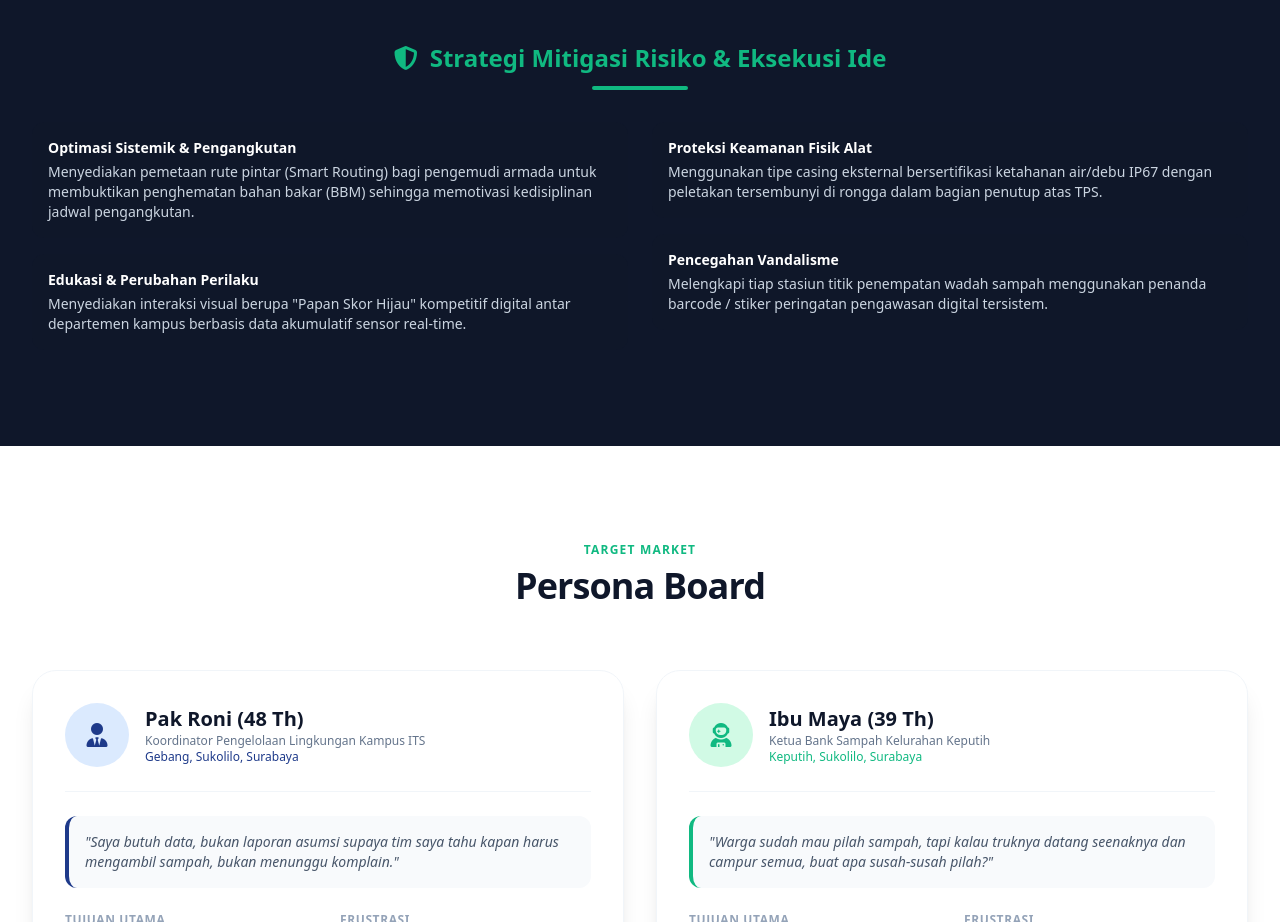
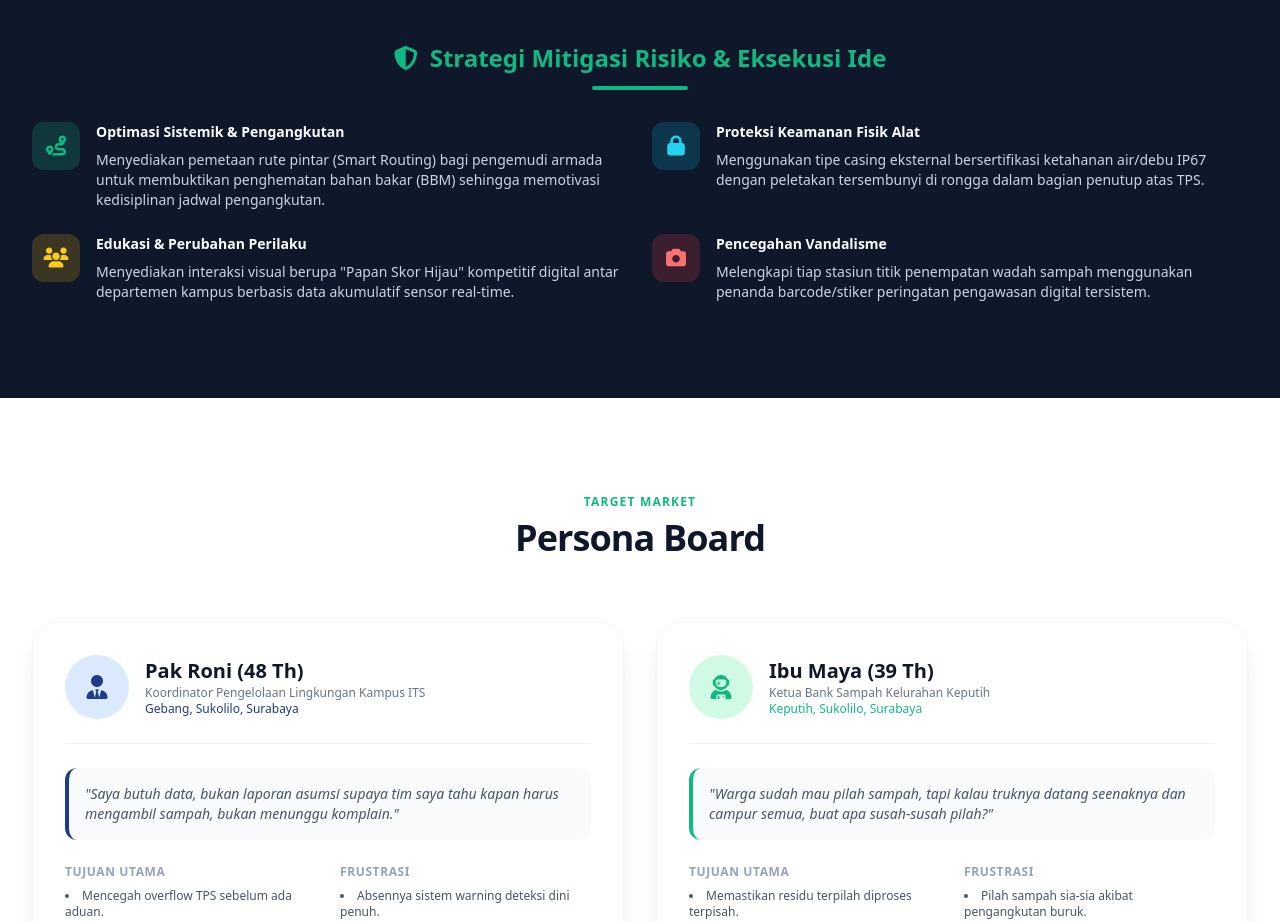
Before and after one commit to lghifari/GeoWaste.github.io, a plain HTML site: page index.html in a window 1280 px wide. Shown: the part 2800-3722 px from the top of the page. Drawn offline with nearby package versions, Linux system fonts and the light colour scheme.

Commit message:
Update index.html

```diff
--- a/index.html
+++ b/index.html
@@ -278,25 +278,67 @@
             </div>
 
                 <div class="grid grid-cols-1 md:grid-cols-2 gap-6 text-sm">
-                    <div class="space-y-4">
-                        <div class="bg-slate-900/40 p-4 rounded-xl">
-                            <h4 class="font-bold text-white mb-1">Optimasi Sistemik & Pengangkutan</h4>
-                            <p class="text-slate-300">Menyediakan pemetaan rute pintar (Smart Routing) bagi pengemudi armada untuk membuktikan penghematan bahan bakar (BBM) sehingga memotivasi kedisiplinan jadwal pengangkutan.</p>
+
+    <!-- Item 1 -->
+    <div class="flex items-start gap-4">
+        <div class="w-12 h-12 rounded-xl bg-geoGreen/20 flex items-center justify-center shrink-0">
+            <i class="fa-solid fa-route text-geoGreen text-xl"></i>
         </div>
-                        <div class="bg-slate-900/40 p-4 rounded-xl">
-                            <h4 class="font-bold text-white mb-1">Edukasi & Perubahan Perilaku</h4>
-                            <p class="text-slate-300">Menyediakan interaksi visual berupa "Papan Skor Hijau" kompetitif digital antar departemen kampus berbasis data akumulatif sensor real-time.</p>
+        <div>
+            <h4 class="font-bold text-white mb-2">
+                Optimasi Sistemik & Pengangkutan
+            </h4>
+            <p class="text-slate-300">
+                Menyediakan pemetaan rute pintar (Smart Routing) bagi pengemudi armada untuk membuktikan penghematan bahan bakar (BBM) sehingga memotivasi kedisiplinan jadwal pengangkutan.
+            </p>
         </div>
     </div>
-                    <div class="space-y-4">
-                        <div class="bg-slate-900/40 p-4 rounded-xl">
-                            <h4 class="font-bold text-white mb-1">Proteksi Keamanan Fisik Alat</h4>
-                            <p class="text-slate-300">Menggunakan tipe casing eksternal bersertifikasi ketahanan air/debu IP67 dengan peletakan tersembunyi di rongga dalam bagian penutup atas TPS.</p>
+
+    <!-- Item 2 -->
+    <div class="flex items-start gap-4">
+        <div class="w-12 h-12 rounded-xl bg-cyan-500/20 flex items-center justify-center shrink-0">
+            <i class="fa-solid fa-lock text-cyan-400 text-xl"></i>
         </div>
-                        <div class="bg-slate-900/40 p-4 rounded-xl">
-                            <h4 class="font-bold text-white mb-1">Pencegahan Vandalisme</h4>
-                            <p class="text-slate-300">Melengkapi tiap stasiun titik penempatan wadah sampah menggunakan penanda barcode / stiker peringatan pengawasan digital tersistem.</p>
+        <div>
+            <h4 class="font-bold text-white mb-2">
+                Proteksi Keamanan Fisik Alat
+            </h4>
+            <p class="text-slate-300">
+                Menggunakan tipe casing eksternal bersertifikasi ketahanan air/debu IP67 dengan peletakan tersembunyi di rongga dalam bagian penutup atas TPS.
+            </p>
         </div>
+    </div>
+
+    <!-- Item 3 -->
+    <div class="flex items-start gap-4">
+        <div class="w-12 h-12 rounded-xl bg-yellow-500/20 flex items-center justify-center shrink-0">
+            <i class="fa-solid fa-users text-yellow-400 text-xl"></i>
+        </div>
+        <div>
+            <h4 class="font-bold text-white mb-2">
+                Edukasi & Perubahan Perilaku
+            </h4>
+            <p class="text-slate-300">
+                Menyediakan interaksi visual berupa "Papan Skor Hijau" kompetitif digital antar departemen kampus berbasis data akumulatif sensor real-time.
+            </p>
+        </div>
+    </div>
+
+    <!-- Item 4 -->
+    <div class="flex items-start gap-4">
+        <div class="w-12 h-12 rounded-xl bg-red-500/20 flex items-center justify-center shrink-0">
+            <i class="fa-solid fa-camera text-red-400 text-xl"></i>
+        </div>
+        <div>
+            <h4 class="font-bold text-white mb-2">
+                Pencegahan Vandalisme
+            </h4>
+            <p class="text-slate-300">
+                Melengkapi tiap stasiun titik penempatan wadah sampah menggunakan penanda barcode/stiker peringatan pengawasan digital tersistem.
+            </p>
+        </div>
+    </div>
+
 </div>
                 </div>
             </div>
```
Lines whose indentation alone changed are shown as unchanged.
